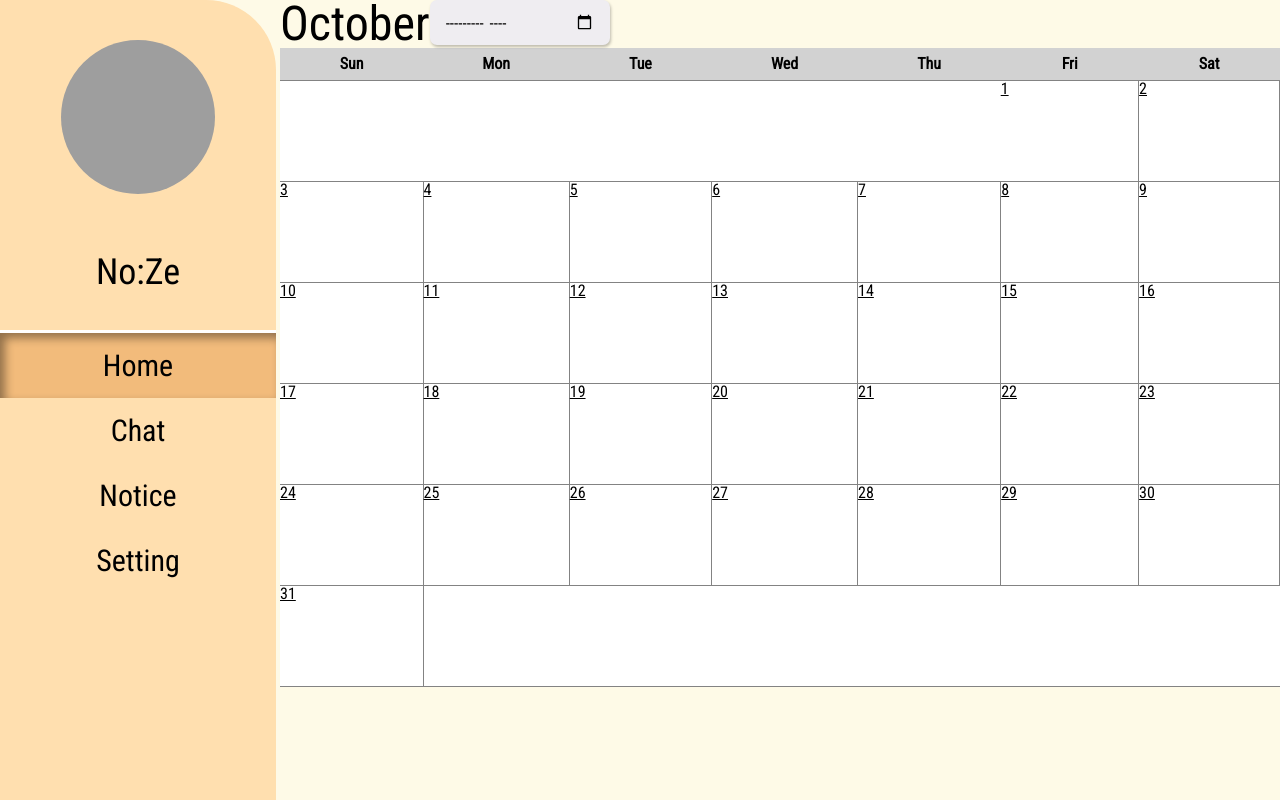
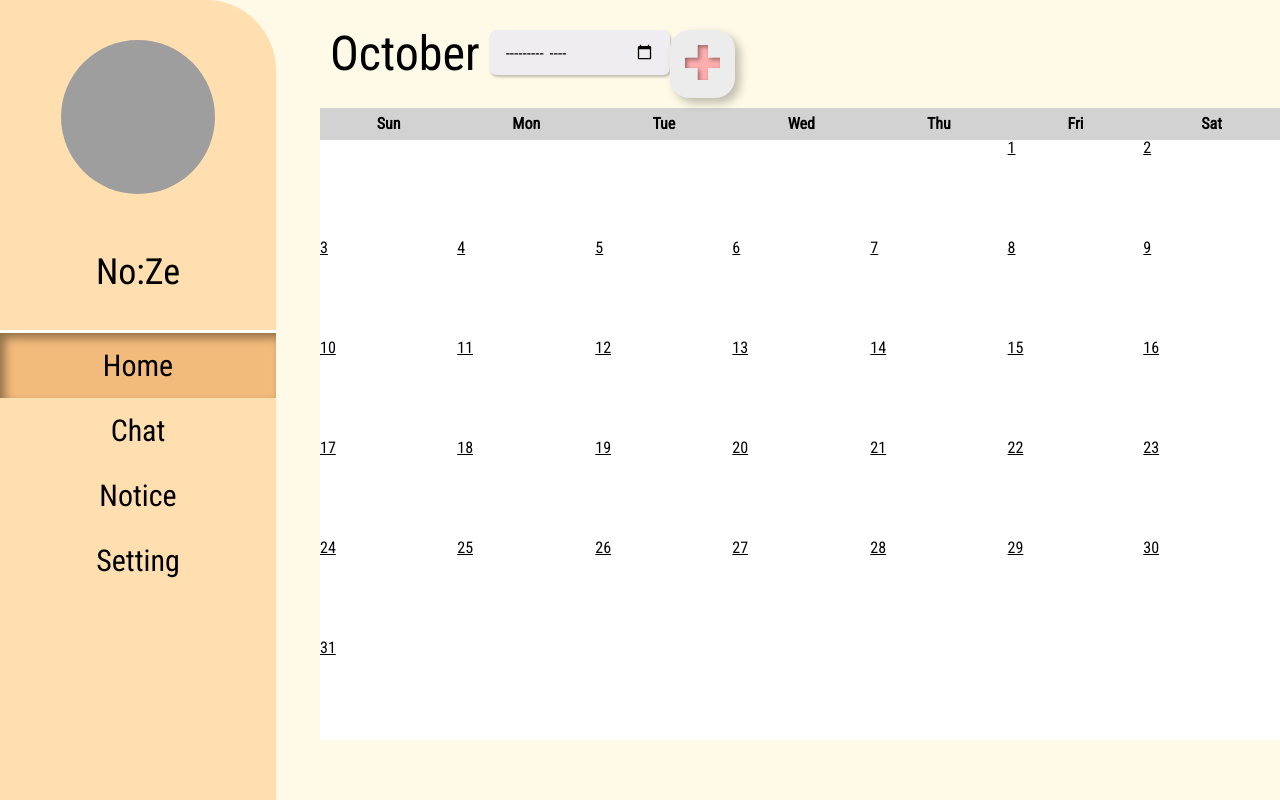
Before and after one commit to CauSharing/client, a React (Create React App) app: page /home/diary/0 in a window 1280 px wide. Built offline with nearby package versions, Linux system fonts and the light colour scheme; sample sign-in values are in the browser's storage; grey boxes are pictures that could not be loaded.

Commit message:
add plus button and day page routing

```diff
--- a/src/App.js
+++ b/src/App.js
@@ -7,6 +7,7 @@ import LogIn from './pages/LogIn';
 import SignUp from "./pages/SignUp";
 import DiaryList from "./pages/DiaryList";
 import Diary from "./pages/Diary";
+import Day from "./pages/Day";
 import NotFound from "./pages/NotFound";
 
 function App(){
@@ -51,8 +52,12 @@ function App(){
                         render={(props) => <DiaryList departmentList={departmentList}/> }
                         />
                     <AuthRoute
-                        path="/home/diary/:diaryIdx"
+                        exact path="/home/diary/:diaryIdx"
                         render={(props) => <Diary {...props}/>}
+                        />
+                    <AuthRoute
+                        path="/home/diary/:diaryIdx/:year-:month-:day"
+                        render={(props) => <Day {...props} />}
                         />
 {/*                     <Route */}
 {/*                         exact path="/home" */}
--- a/src/components/Calendar.css
+++ b/src/components/Calendar.css
@@ -1,36 +1,54 @@
 .entire-calendar{
     position: absolute;
-    top: 0px;
-    left: 280px;
+    top: 20px;
+    left: 320px;
 }
 .calendar{
     background-color: white;
+
+    border-collapse: collapse;
 }
 .calendar tr{
-    border-bottom: 1px solid #838383;
+
+    /*border-bottom: 1px solid #838383;*/
 }
 .calendar td{
-    border-right: 1px solid #838383;
+    height: 100px;
+    /*border-right: 1px solid #838383;*/
+}
+
+.calendar th, .calendar td{
+    /*border: 1px solid #838383;*/
 }
 .calendar .empty{
     border:none;
 }
 .calendar-navi{
     display: flex;
+    margin: 10px;
 }
+/*.calendar .calendar-navi__month{*/
+/*    margin-right: 10px;*/
+/*}*/
 .calendar-navi input{
     width: 150px;
+    margin-left: 10px;
     /*background-color: transparent;*/
     /*box-shadow: none;*/
 }
 
-
 .calendar-navi__month{
     font-size: 48px;
 }
+
 .calendar-day{
-    width: 500px;
+    /*width: 150px;*/
+    width: 165px;
+    height: 160px;
+
 }
+
+
 .week-day div{
     background-color: #D2D2D2;
     height: 32px;
@@ -38,6 +56,7 @@
     flex-direction: column;
     justify-content: center;
 }
-.calendar-day{
-    height: 100px;
+
+.calendar-day__event{
+    height: 15px;
 }
--- a/src/components/Calendar.js
+++ b/src/components/Calendar.js
@@ -1,17 +1,61 @@
 import React, {useState} from "react";
-import { Link } from 'react-router-dom';
+import { Link, useLocation  } from 'react-router-dom';
 import moment from 'moment';
 import './Calendar.css';
+import PlusBtn from "./PlusBtn";
 
-function Calendar(){
-//     const [date, setDate] = useState(moment());
+/*
+ eventArr = [
+    {id: 0, startDate: "2021-10-29", endDate:"2021-10-30", desc:"party", color: "#111111"},
+    ...
+ ]
+*/
+
+function Day({isBlank, day, event, year, month, location}){
+    return(
+        isBlank?
+            <td className="calendar-day empty">
+                <Link to={`${location.pathname}`}>
+                    <div>
+                    </div>
+                </Link>
+            </td>
+            :
+            <td key={day} className={`calendar-day`}>
+                <Link to={`${location.pathname}/${year}-${month}-${day}`}>
+                    <div>{day}</div>
+
+                    {
+                        event?
+                            <div className={`calendar-day__event`}>
+                                {event}
+                            </div>
+                            :
+                            null
+                    }
+
+                </Link>
+            </td>
+    )
+}
+
+function Calendar({eventData}){
+    const location = useLocation();
+
     const [allmonths, setAllMonths] = useState(moment().months());
     const [firstDayOfMonth, setFirstDayOfMonth] = useState(moment().startOf("month").format("d"));
     const [daysInMonth, setDaysInMonth] = useState(moment().daysInMonth());
 
     const [seeingYear, setSeeingYear] = useState(moment().year());
-    const [seeingMonth, setSeeingMonth] = useState(moment().month());
-    const [seeingMonthStr, setSeeingMonthStr] = useState(moment().month(seeingMonth).format("MMMM"));
+    const [seeingMonth, setSeeingMonth] = useState(moment().month()+1);
+    const [seeingMonthStr, setSeeingMonthStr] = useState(moment().format("MMMM"));
+
+    const eventArr = [];
+    for(var i=1; i<=daysInMonth; i++){
+        eventArr.push({id: i, event: null});
+    }
+
+    // event 부르는 api 호출
 
     const handleChange = (e) => {
         console.log(e.target.value);
@@ -24,7 +68,6 @@ function Calendar(){
         setFirstDayOfMonth(moment(e.target.value, "YYYY-MM").startOf("month").format("d"));
         setDaysInMonth(moment(e.target.value).daysInMonth());
         setSeeingMonthStr(moment().month(month-1).format("MMMM"));
-
     }
 
     const weekdayshort = moment.weekdaysShort();
@@ -44,28 +87,22 @@ function Calendar(){
      for(let i=0; i<firstDayOfMonth; i++)
      {
         blanks.push(
-            <td className="calendar-day empty">
-                <Link to="#">
-                    <div>
-
-                    </div>
-                </Link>
-            </td>
+            <Day
+                isBlank={true}
+                location={location}/>
         );
      }
 
      let days=[];
      for(let d=1; d<=daysInMonth; d++)
      {
-        let curDay = d === currentDay() ? "today" : "";
         days.push(
-            <td key={d} className={`calendar-day ${curDay}`}>
-                <Link to="#">
-                    <div>
-                        {d}
-                    </div>
-                </Link>
-            </td>
+            <Day
+                isBlank={false}
+                day={d}
+                month={seeingMonth}
+                year={seeingYear}
+                location={location}/>
         );
      }
 
@@ -98,6 +135,7 @@ function Calendar(){
                     <input
                         type="month"
                         onChange={handleChange}/>
+                    <PlusBtn />
                 </div>
             </div>
             <table className="calendar">
--- a/src/components/DiaryThumbnail.js
+++ b/src/components/DiaryThumbnail.js
@@ -18,7 +18,7 @@ function DiaryThumbnail({diary, diaryIdx, departmentList, setMatchingSeen}){
             to={{
                 pathname: `home/diary/${diaryIdx}`,
                 state: {
-                    diaryIdx: diaryIdx
+                    diaryIdx: diaryIdx,
                 }
             }}>
                 <div className="diaryThumbnail">
--- /dev/null
+++ b/src/components/PlusBtn.css
@@ -0,0 +1,12 @@
+.plusBtn {
+    background-color: #EDECEC;
+    border: none;
+    border-radius: 20px;
+    padding: 15px;
+    box-shadow: 5px 5px 10px rgba(0,0,0,0.25);
+}
+
+.plusBtn img{
+    width: 35px;
+    height: 35px;
+}
--- /dev/null
+++ b/src/components/PlusBtn.js
@@ -0,0 +1,13 @@
+import React from "react";
+import PinkPlus from "../icons/pink-plus.png";
+import "./PlusBtn.css";
+
+function PlusBtn(){
+    return(
+        <button className="plusBtn">
+            <img src={PinkPlus}/>
+        </button>
+    );
+}
+
+export default PlusBtn;
--- /dev/null
+++ b/src/pages/Day.css
@@ -0,0 +1,7 @@
+.day{
+    position: absolute;
+    top: 0px;
+    left: 300px;
+
+    display: flex;
+}
--- /dev/null
+++ b/src/pages/Day.js
@@ -0,0 +1,20 @@
+import React from "react";
+import { useParams} from 'react-router-dom';
+import GroupSidebar from "../components/GroupSidebar";
+import PlusBtn from "../components/PlusBtn";
+import "./Day.css";
+
+function Day({}){
+    const {diaryIdx, year, month, day} = useParams();
+    console.log(year, month, day);
+    return(
+        <>
+            <GroupSidebar diaryIdx={diaryIdx}/>
+            <div className="day">
+                <PlusBtn />
+            </div>
+        </>
+    );
+}
+
+export default Day;
--- a/src/pages/index.js
+++ b/src/pages/index.js
@@ -3,4 +3,5 @@ export {default as SignUp} from './SignUp';
 export {default as DiaryList} from './DiaryList';
 export {default as Matching} from './Matching';
 export {default as Diary} from './Diary';
+export {default as Day} from './Day';
 export {default as NotFound} from './NotFound';
```
Also changed, not shown: src/components/BackBtn.js (added), src/icons/pink-plus.png (added).
